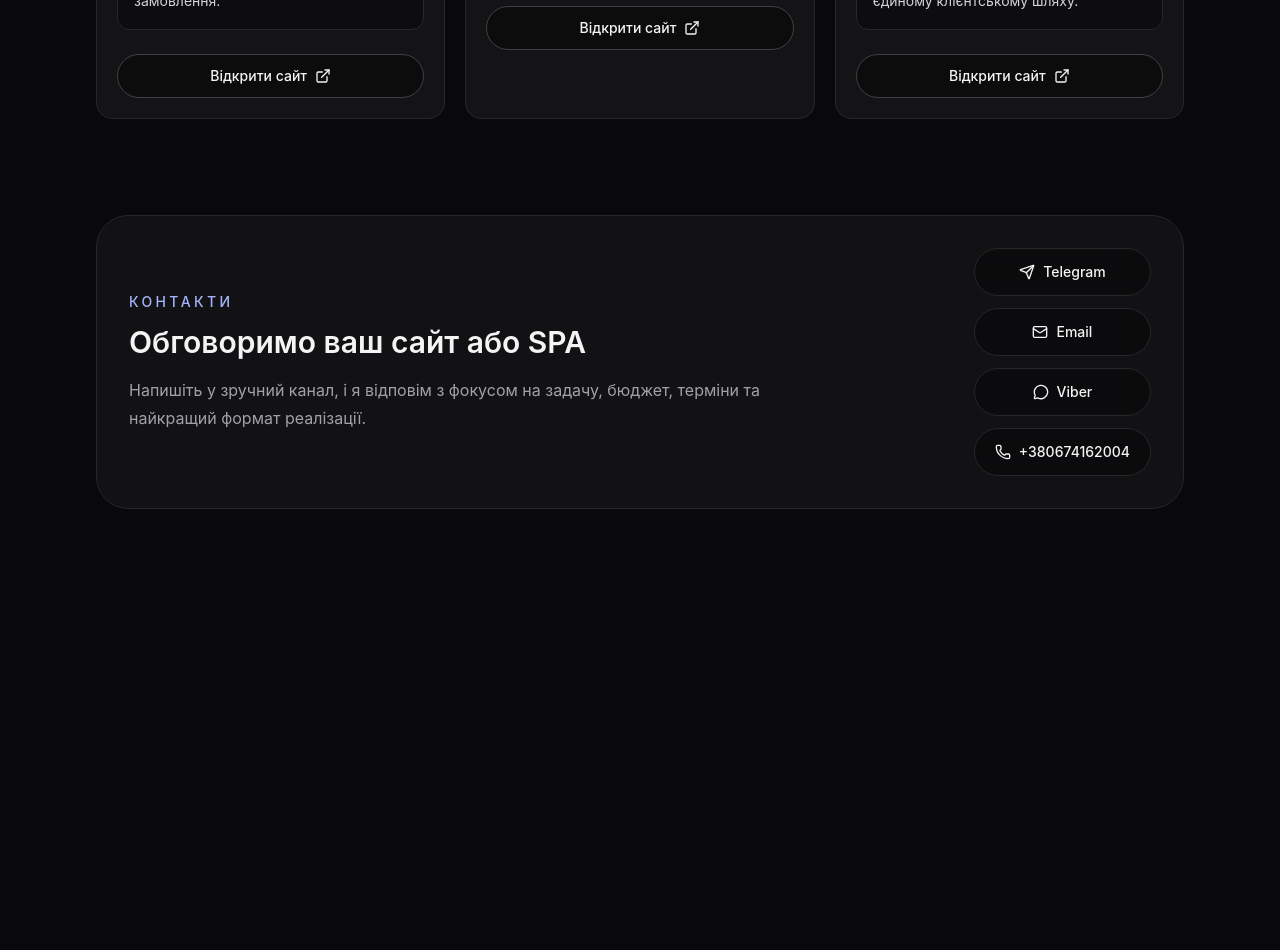
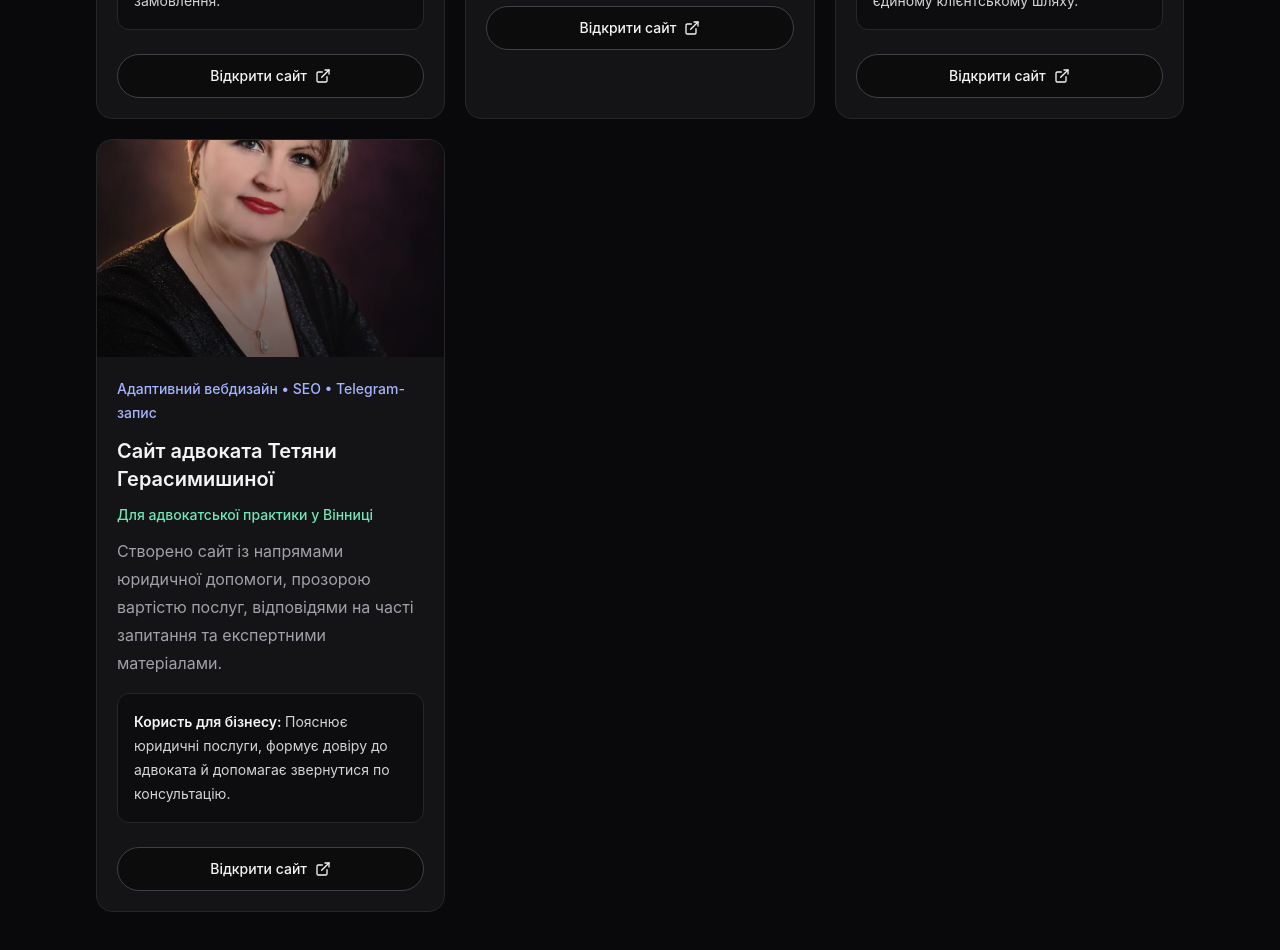
Before and after one commit to sobol07-design/portfolio, a React (Vite) app: page / in a window 1280 px wide. Shown: the part 1840-2790 px from the top of the page. Before the commit the page ends 2381 px from the top, so only its background shows below. Built offline with nearby package versions, Linux system fonts and the light colour scheme.

Commit message:
Add lawyer website to portfolio

```diff
--- a/src/data.ts
+++ b/src/data.ts
@@ -1,6 +1,7 @@
 import projectOneImage from "./assets/project-1.jpg";
 import projectTwoImage from "./assets/project-2.jpg";
 import projectThreeImage from "./assets/project-3-nataliya-bila.webp";
+import projectFourImage from "./assets/project-4-herasymyshyna.webp";
 
 export const projects = [
   {
@@ -37,6 +38,18 @@ export const projects = [
     image: projectThreeImage,
     imageClassName: "opacity-90 saturate-110",
   },
+  {
+    title: "Сайт адвоката Тетяни Герасимишиної",
+    audience: "Для адвокатської практики у Вінниці",
+    result:
+      "Пояснює юридичні послуги, формує довіру до адвоката й допомагає звернутися по консультацію.",
+    tech: "Адаптивний вебдизайн • SEO • Telegram-запис",
+    description:
+      "Створено сайт із напрямами юридичної допомоги, прозорою вартістю послуг, відповідями на часті запитання та експертними матеріалами.",
+    link: "https://www.advokat-herasymyshyna.com.ua",
+    image: projectFourImage,
+    imageClassName: "opacity-95 saturate-110",
+  },
 ];
 
 export const techStack = [
```
Also changed, not shown: src/assets/project-4-herasymyshyna.webp (added).
